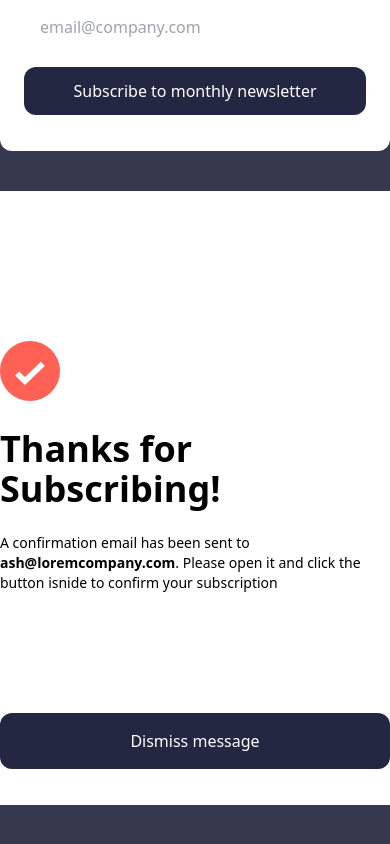
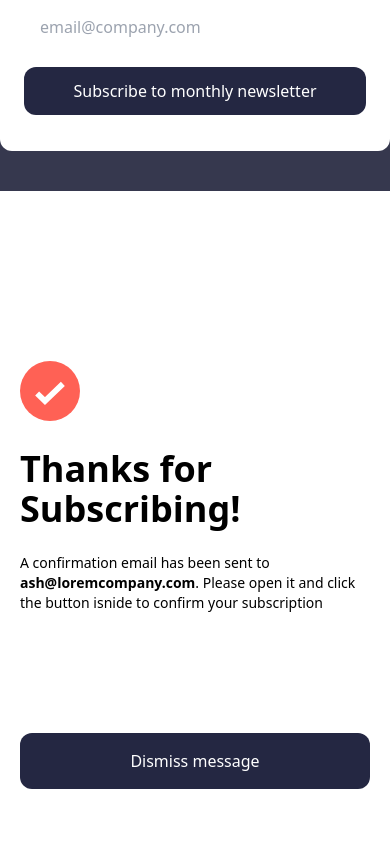
Before and after one commit to Reivah/Tailwind-Frontend-Mentor, a website: page dist/index.html in a window 390 px wide. Shown: the part 652-1496 px from the top of the page. Before the commit the page ends 1457 px from the top, so only its background shows below. Drawn offline with nearby package versions, Linux system fonts and the light colour scheme; files that its build step writes are made by us from their sources.

Commit message:
updating padding

```diff
--- a/dist/index.html
+++ b/dist/index.html
@@ -44,7 +44,7 @@
 
                 </div>
             </div>
-            <div class=" bg-white mt-10  lg:w-[400px] lg:p-10 lg:rounded-xl  ">
+            <div class=" bg-white mt-10 p-5  lg:w-[400px] lg:p-10 lg:rounded-xl  ">
                 <img class="mb-7 mt-[150px] w-[60px] lg:mt-[20px]" src="../src/img/icon-list.svg" alt="">
                 <h2 class="mb-6 text-4xl font-bold">Thanks for Subscribing!</h2>
                 <p class="mb-[120px] text-sm lg:mb-[40px]">A confirmation email has been sent to <span class="font-bold">ash@loremcompany.com</span>. Please open it and click the button isnide to confirm your subscription</p>
```
